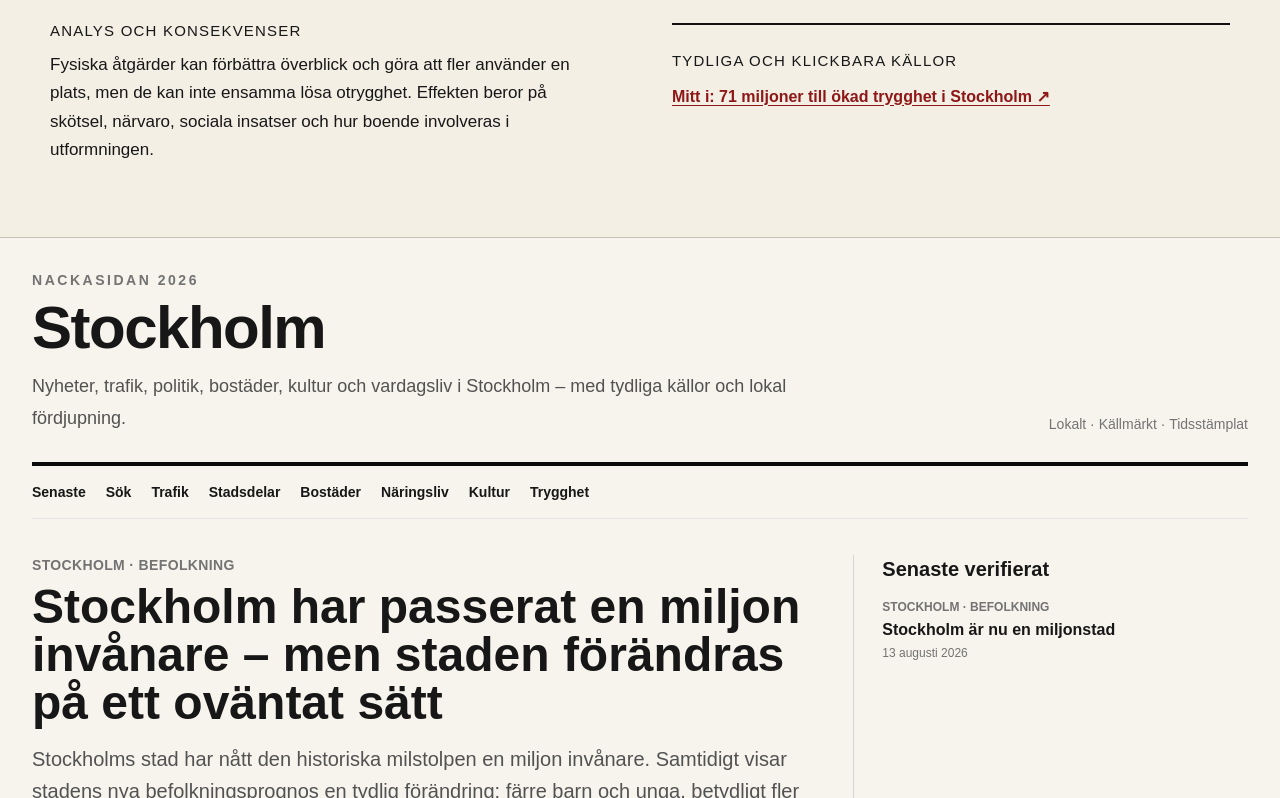
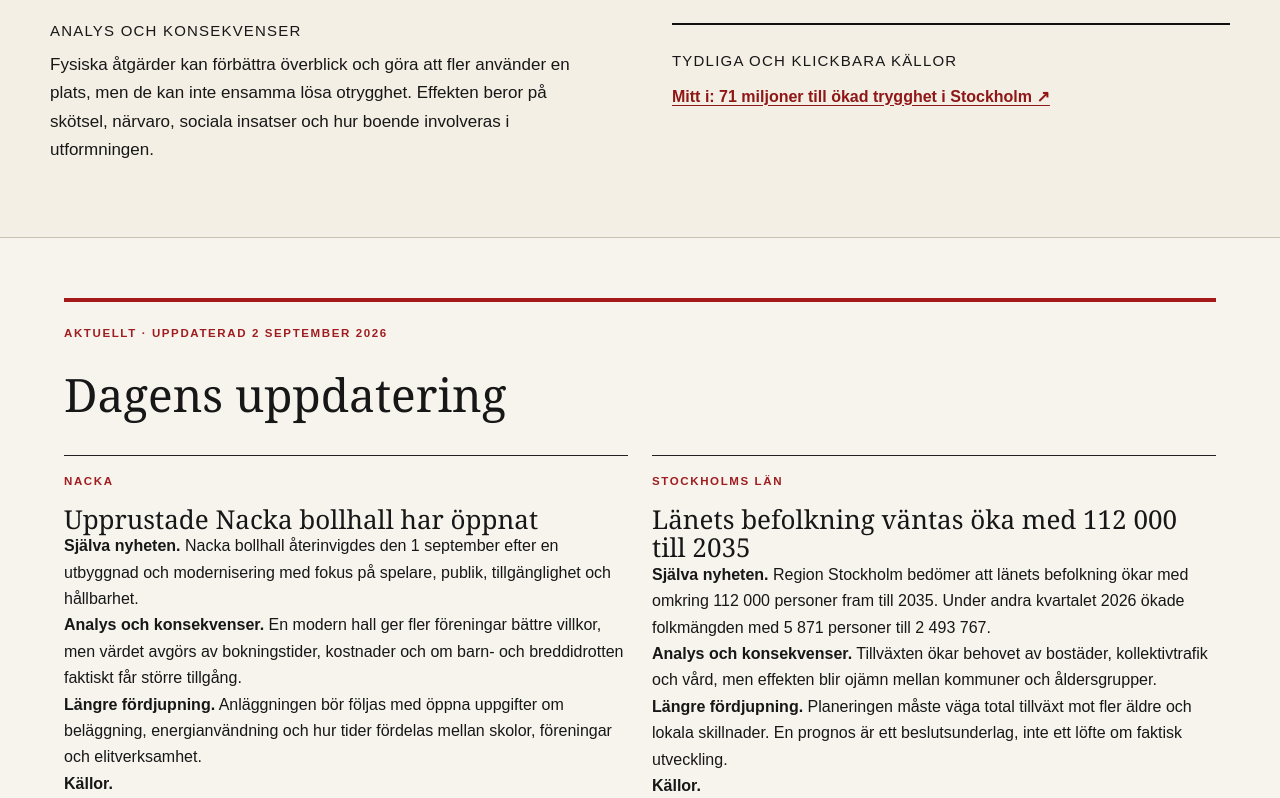
Before and after one commit to Djurgarden2019/NackaSidan-2026, a Next.js app: page /stockholm in a window 1280 px wide. Shown: the part 7392-8190 px from the top of the page. Built offline with nearby package versions, Linux system fonts and the light colour scheme.

Commit message:
Lägg till dagsuppdatering på stockholm

```diff
--- a/app/stockholm/page.tsx
+++ b/app/stockholm/page.tsx
@@ -1,3 +1,4 @@
+import DailyDeskUpdate from '../../components/DailyDeskUpdate';
 import Link from 'next/link';
 import StockholmDiscovery from './StockholmDiscovery';
 import StockholmToday from './StockholmToday';
@@ -20,7 +21,7 @@ function MiniCard({eyebrow,title,text,href}:{eyebrow:string,title:string,text?:s
 export default function StockholmPage(){
  const published=stockholmArticles163.filter(a=>a.status==='published');const lead=published.find(a=>a.homepage?.role==='lead')??published[0];const latest=[...published].sort((a,b)=>Date.parse(b.publishedAt)-Date.parse(a.publishedAt)).slice(0,5);
  const searchDocuments=published.map(a=>({id:a.slug,title:a.title,summary:a.teaserSummary??a.intro,tags:a.tags,section:a.section,url:`/stockholm/artikel/${a.slug}`,publishedAt:a.publishedAt,status:a.status,districts:[]}));
- return <main className="mx-auto max-w-7xl px-4 py-8 sm:px-6 lg:px-8">
+ return <main className="mx-auto max-w-7xl px-4 py-8 sm:px-6 lg:px-8"><DailyDeskUpdate desk="stockholm"/>
   <header className="border-b-4 border-neutral-950 pb-7"><p className="text-sm font-semibold uppercase tracking-[.18em] text-neutral-500">NackaSidan 2026</p><div className="mt-2 flex flex-col gap-4 md:flex-row md:items-end md:justify-between"><div><h1 className="text-5xl font-black tracking-tight sm:text-6xl">Stockholm</h1><p className="mt-3 max-w-3xl text-lg leading-8 text-neutral-600">{stockholmFrontRules176.intro}</p></div><div className="text-sm text-neutral-500">Lokalt · Källmärkt · Tidsstämplat</div></div></header>
   <nav className="flex gap-5 overflow-x-auto border-b border-neutral-200 py-4 text-sm font-semibold">{nav.map(i=><a key={i.label} href={`#${i.anchor}`} className="whitespace-nowrap hover:underline">{i.label}</a>)}</nav>
   {lead&&<section id="senaste" className="grid gap-8 border-b border-neutral-300 py-9 lg:grid-cols-[2fr_1fr]"><article><p className="text-sm font-bold uppercase tracking-wide text-neutral-500">{lead.section}</p><h2 className="mt-2 max-w-4xl text-4xl font-black leading-tight sm:text-5xl"><Link href={`/stockholm/artikel/${lead.slug}`}>{lead.title}</Link></h2><p className="mt-4 max-w-3xl text-xl leading-8 text-neutral-600">{lead.intro}</p><div className="mt-5 flex gap-4 text-sm text-neutral-500"><span>{lead.published}</span><span>{lead.readingTime}</span></div><Link className="mt-6 inline-block font-bold underline underline-offset-4" href={`/stockholm/artikel/${lead.slug}`}>Läs hela artikeln</Link></article><aside className="border-t border-neutral-300 pt-5 lg:border-l lg:border-t-0 lg:pl-7 lg:pt-0"><h3 className="text-xl font-black">Senaste verifierat</h3><div className="mt-4 space-y-4">{latest.map(a=><Link key={a.slug} href={`/stockholm/artikel/${a.slug}`} className="block border-t border-neutral-200 pt-3 first:border-t-0 first:pt-0"><div className="text-xs font-bold uppercase text-neutral-500">{a.section}</div><div className="mt-1 font-bold leading-snug hover:underline">{a.teaserTitle??a.title}</div><div className="mt-1 text-xs text-neutral-500">{a.published}</div></Link>)}</div></aside></section>}
```
